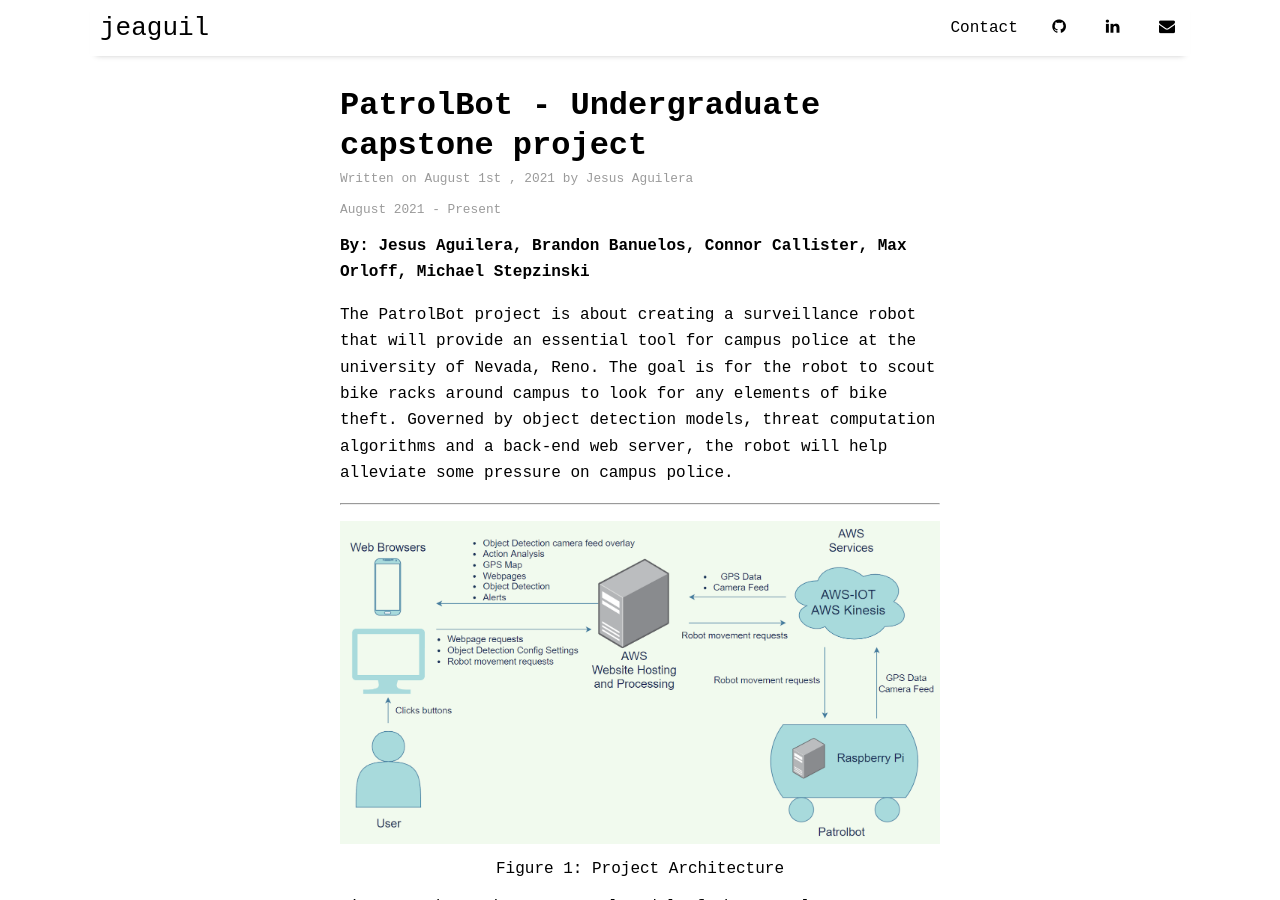
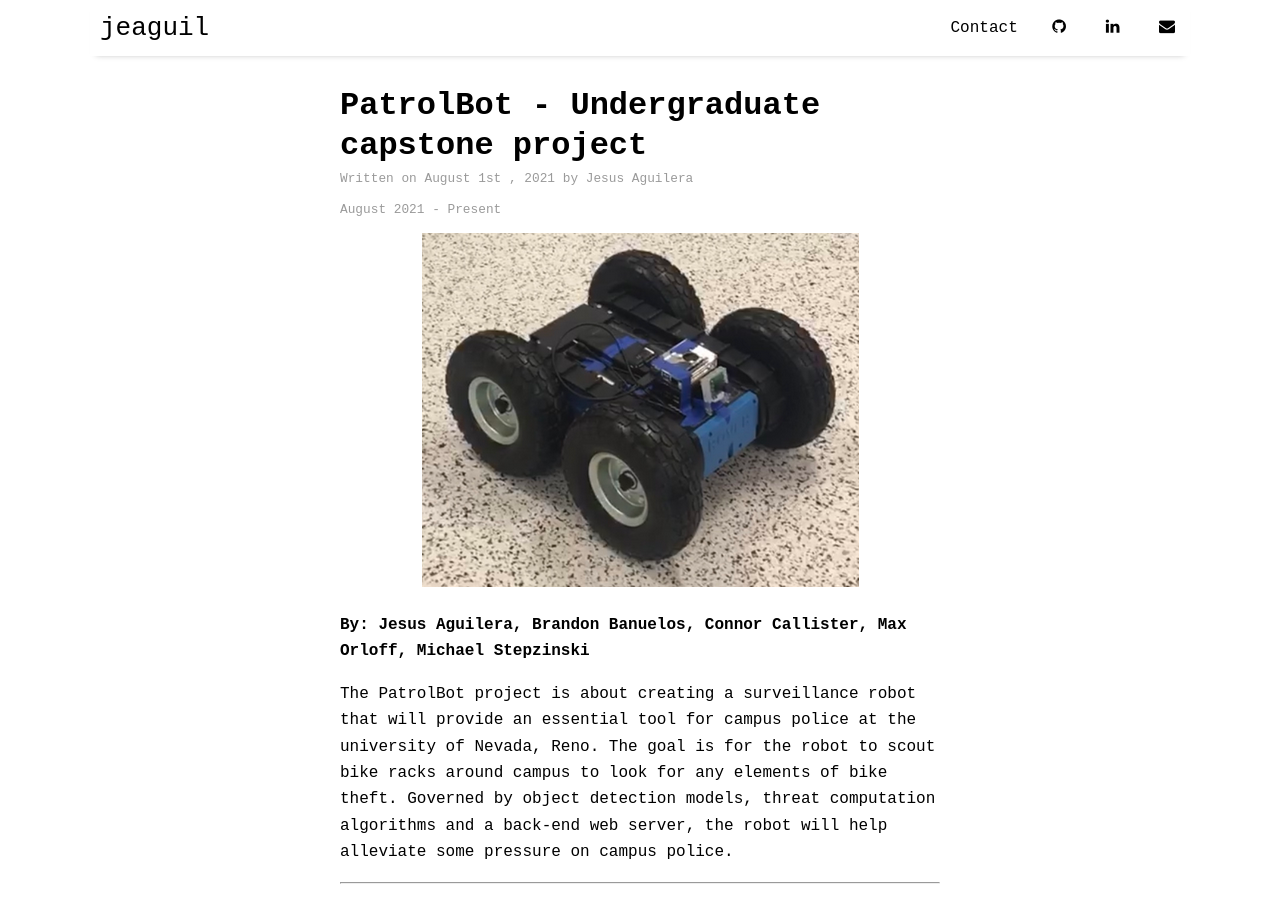
Before and after one commit to jeaguil/jeaguil.github.io, a Jekyll site: the page built from _posts/2021-08-01-patrolbot.md, in a window 1280 px wide and 900 px high. Built offline with Jekyll 4.4.1, drawn with Linux system fonts in a browser that asks for light colours; nearby versions of some CDN libraries.

Commit message:
Post image for patrolbot

```diff
--- a/_posts/2021-08-01-patrolbot.md
+++ b/_posts/2021-08-01-patrolbot.md
@@ -3,6 +3,7 @@
 title: "PatrolBot - Undergraduate capstone project"
 author: "Jesus Aguilera"
 tags: [sample]
+image: pb-rover-zero.PNG
 work-interval: August 2021 - Present
 ---
 __By: Jesus Aguilera, Brandon Banuelos, Connor Callister, Max Orloff, Michael Stepzinski__
```
